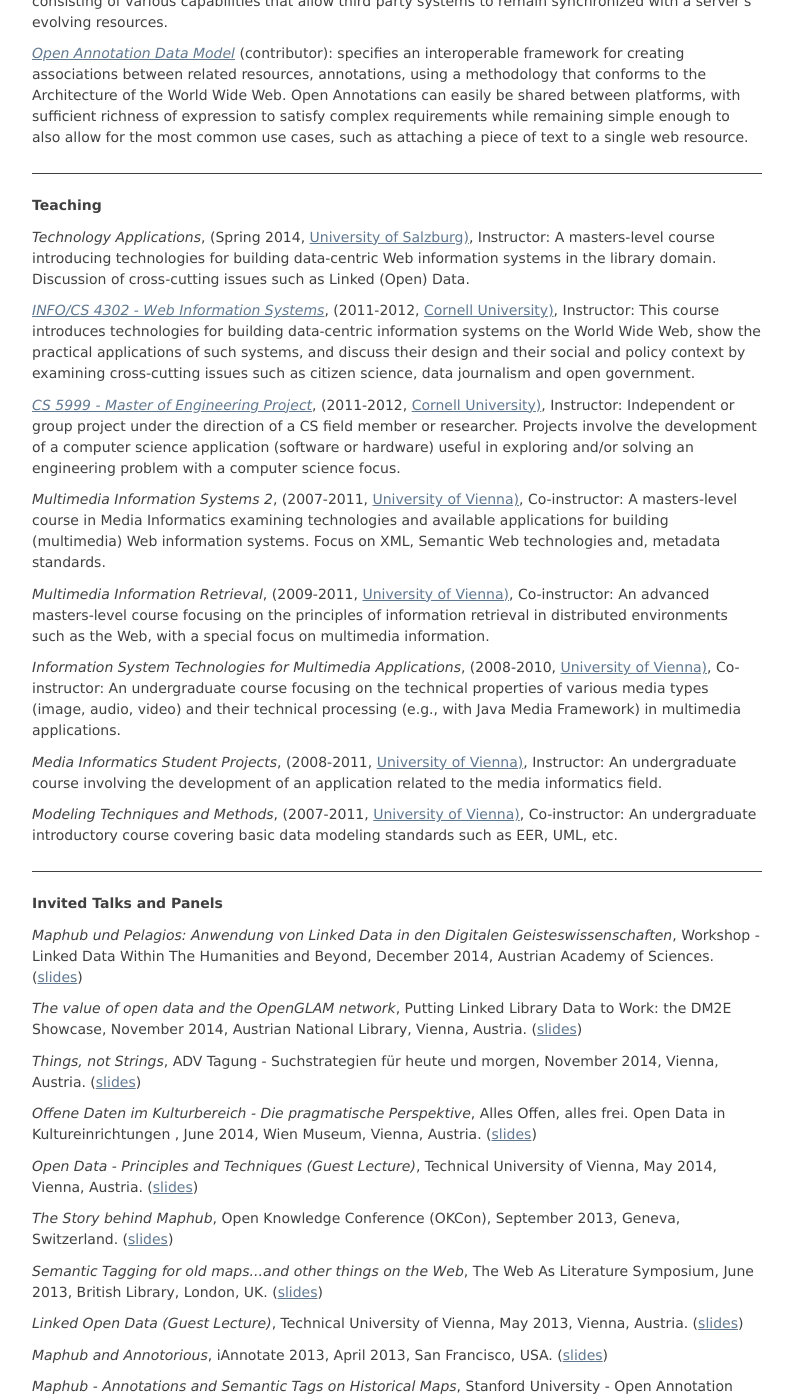
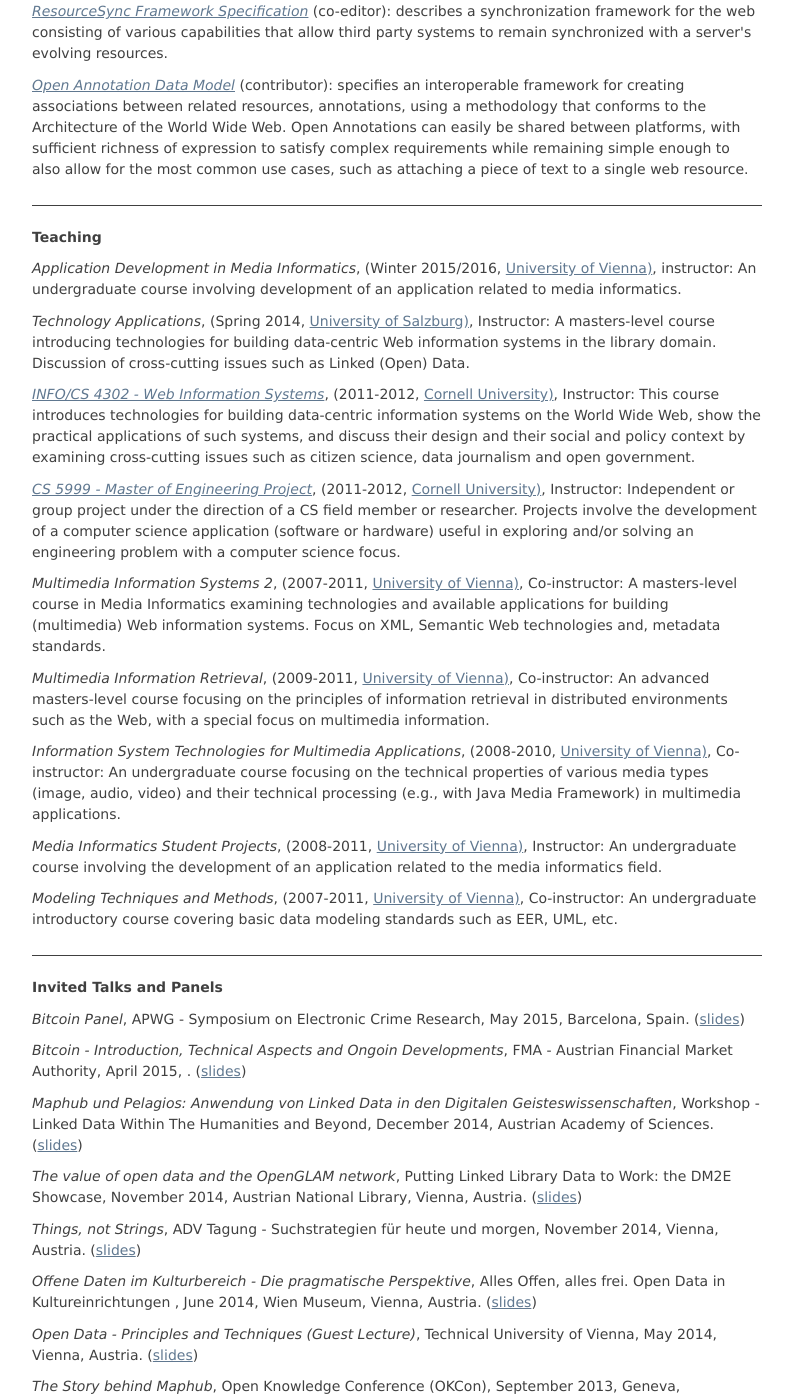
Before and after one commit to behas/behas.github.com, a Jekyll site: the page built from index.html, in a window 1280 px wide and 1400 px high, scrolled down 2735 px. Shown: the whole window, without its empty margins (243-1034 px from the left). Built offline with Jekyll 4.4.1, drawn with Linux system fonts in a browser that asks for light colours; some of the changed text lies outside the part shown.

Commit message:
updated contents

```diff
--- a/_data/software.yml
+++ b/_data/software.yml
@@ -1,3 +1,8 @@
+- title: "Wikigrouth"
+  uri: "https://github.com/behas/wikigrouth"
+  description: |
+    A Python tool for extracting entity mentions from a collection of Wikipedia documents.
+
 - title: "ResourceSync"
   uri: "https://github.com/resync"
   description: |
--- a/_data/talks.yml
+++ b/_data/talks.yml
@@ -1,3 +1,14 @@
+- title: "Bitcoin Panel"
+  venue: "APWG - Symposium on Electronic Crime Research"
+  date: "2015-05-25"
+  location: "Barcelona, Spain"
+  slides_uri: "http://de.slideshare.net/bhaslhofer/bitcoin-deanonymization-and-money-laundering-detection-strategies"
+
+- title: "Bitcoin - Introduction, Technical Aspects and Ongoin Developments"
+  venue: "FMA - Austrian Financial Market Authority"
+  date: "2015-04-30"
+  slides_uri: "http://de.slideshare.net/bhaslhofer/bitcoin-introduction-technical-aspects"
+
 - title: "Maphub und Pelagios: Anwendung von Linked Data in den Digitalen Geisteswissenschaften"
   venue: "Workshop - Linked Data Within The Humanities and Beyond"
   date: 2014-12-03
--- a/_data/teaching.yml
+++ b/_data/teaching.yml
@@ -1,3 +1,11 @@
+- title: "Application Development in Media Informatics"
+  institution: "University of Vienna"
+  institution_uri: "http://univie.ac.at"
+  period: "Winter 2015/2016"
+  role: "instructor"
+  description: |
+    An undergraduate course involving development of an application related to media informatics.
+
 - title: "Technology Applications"
   institution: "University of Salzburg"
   institution_uri: "http://www.uni-salzburg.at/"
--- a/_includes/footer.html
+++ b/_includes/footer.html
@@ -1,6 +1,6 @@
 <footer>
   <div id="ft_info">
-    <p>(c) Bernhard Haslhofer, 2011-2014</p>
+    <p>(c) Bernhard Haslhofer, 2011 - {{ site.time | date: "%Y" }}</p>
   </div>
   <div id="last_update">
     <p>Last update: {{ site.time | date_to_long_string}}</p>
```
Also changed, not shown: README.md.
